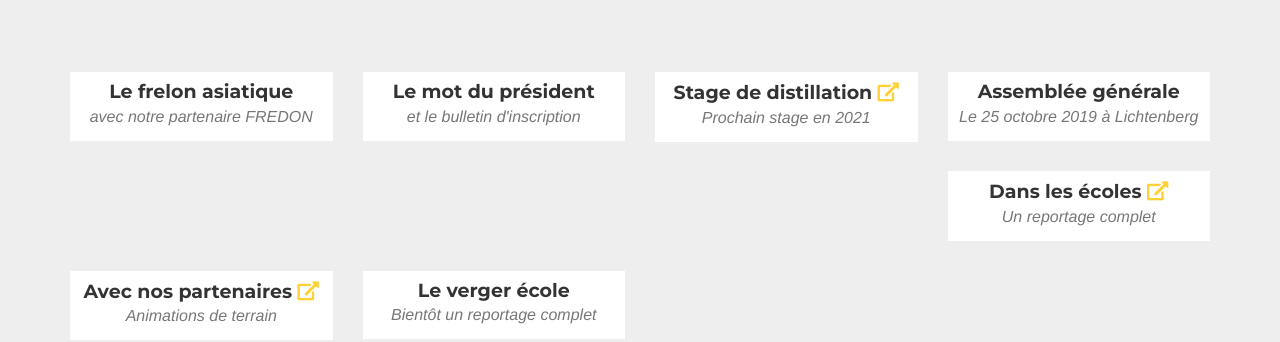
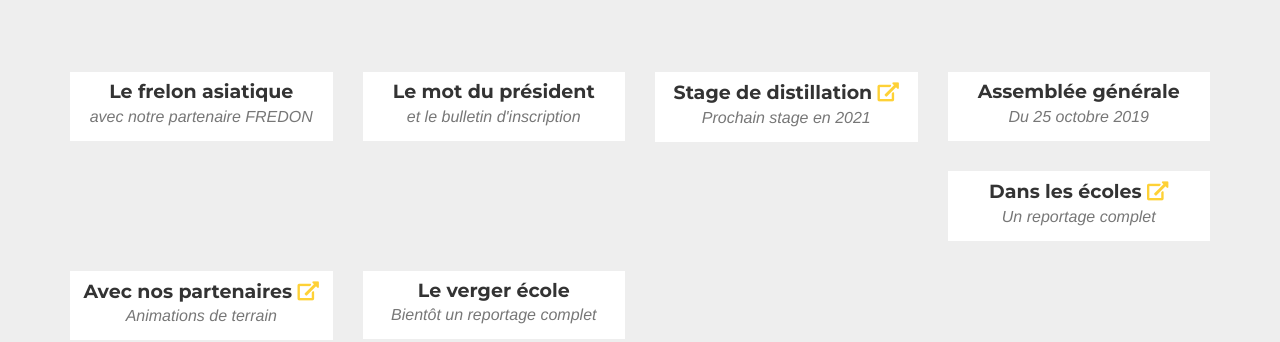
Before and after one commit to arboriculteurs/maquette, a Jekyll site: the page built from _posts/2020-01-05-ag2019.md, in a window 1280 px wide and 900 px high, scrolled down 1535 px. Shown: the part 152-494 px from the top of the window. Built offline with Jekyll 4.4.1, drawn with Linux system fonts in a browser that asks for light colours; nearby versions of some CDN libraries; some web fonts are replaced.

Commit message:
Assemblée générale 2019-correction titre 2

```diff
--- a/_posts/2020-01-05-ag2019.md
+++ b/_posts/2020-01-05-ag2019.md
@@ -1,6 +1,6 @@
 ---
 title: Assemblée générale
-subtitle: Le 25 octobre 2019 à Lichtenberg
+subtitle: Du 25 octobre 2019
 layout: default
 modal-id: 4
 date: 2020-01-05
```
